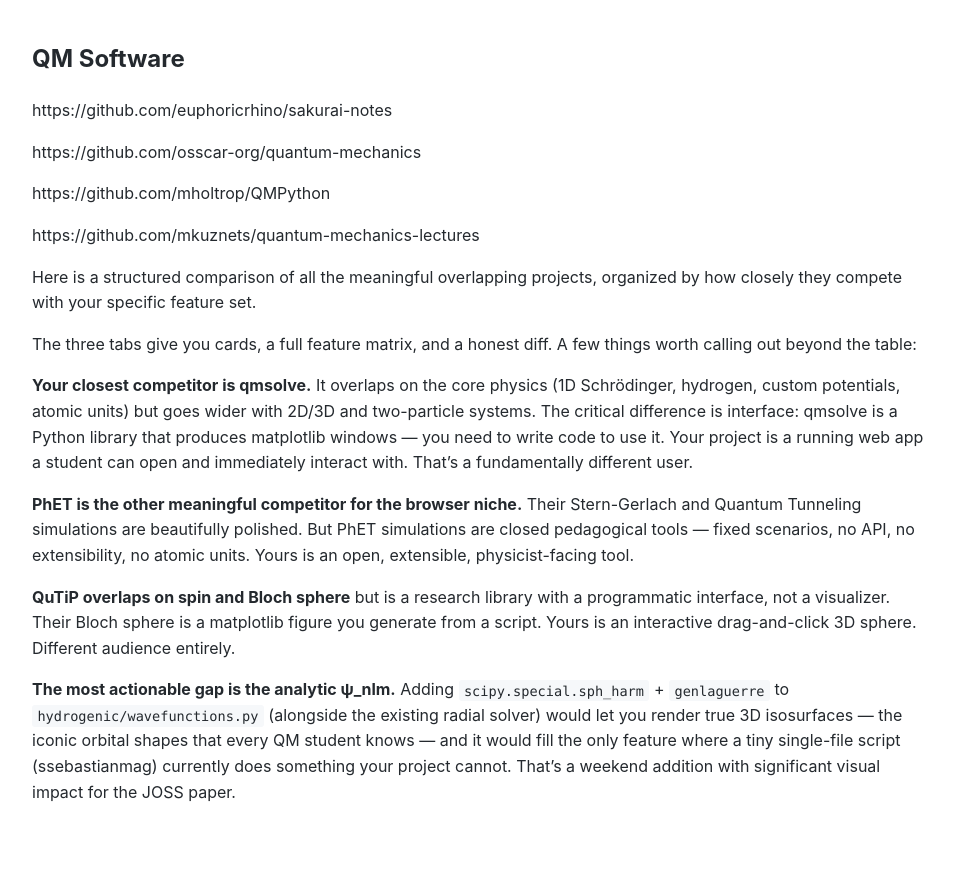
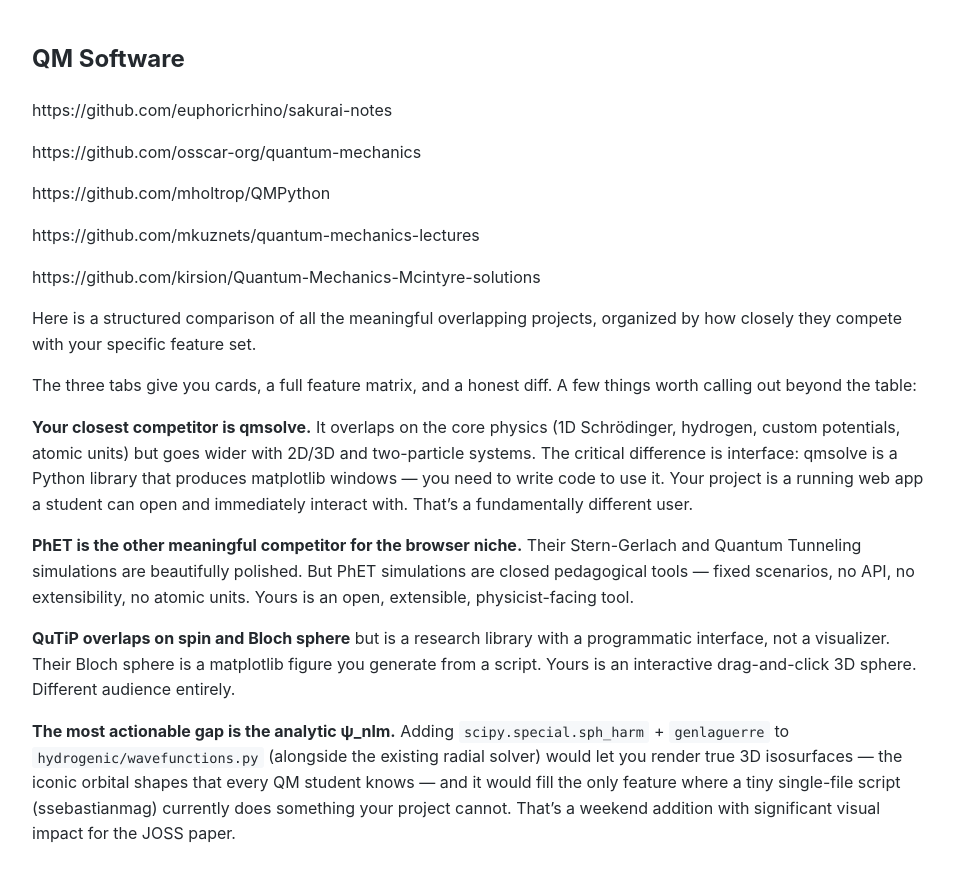
Before and after one commit to Michael-Lubinsky/michael-lubinsky.github.com, a Jekyll site: the page built from physics/competitors.md, in a window 1280 px wide. Shown: the top 882 px of the page, without its empty margins (158-1112 px from the left). Built offline with Jekyll 4.4.1, drawn with Linux system fonts in a browser that asks for light colours; our own code applies the rules of GitHub Pages for plain Markdown files; some of the changed lines change nothing that is shown.

Commit message:
Update competitors.md

```diff
--- a/physics/competitors.md
+++ b/physics/competitors.md
@@ -7,6 +7,8 @@
 https://github.com/mholtrop/QMPython
 
 https://github.com/mkuznets/quantum-mechanics-lectures
+
+https://github.com/kirsion/Quantum-Mechanics-Mcintyre-solutions
 
 
 Here is a structured comparison of all the meaningful overlapping projects, organized by how closely they compete with your specific feature set.
```
